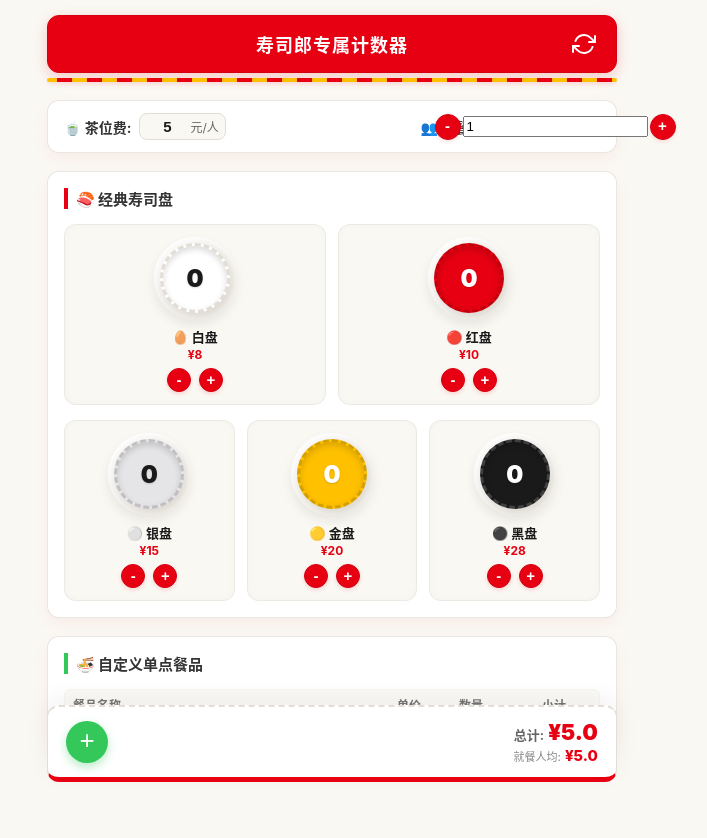
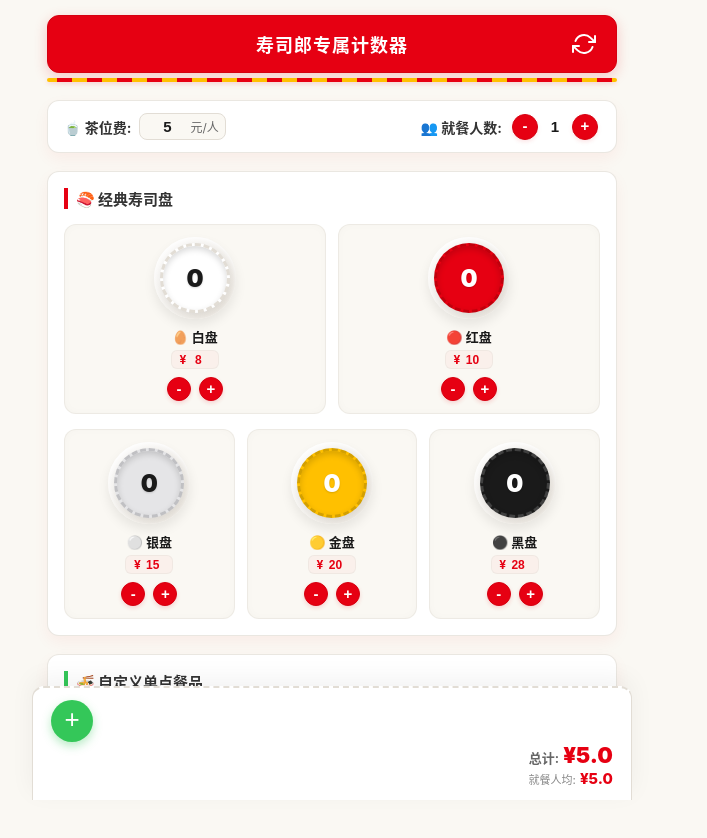
Before and after one commit to lukustar7/sushi-counter, a plain HTML site: page index.html in a window 1280 px wide. Shown: the whole page, without its empty margins (308-1015 px from the left). Drawn offline with Linux system fonts and the light colour scheme.

Commit message:
fix: 彻底消除多端适配Bug，新增彩盘价格自由修改与极速聚焦清零体验

```diff
--- a/index.html
+++ b/index.html
@@ -24,15 +24,16 @@
         <div class="config-item">
             <span class="config-label">🍵 茶位费:</span>
             <div class="price-input-wrapper">
-                <input type="number" id="tea-price" value="5" onchange="updateTeaConfig()">
+                <!-- 智能清零：在聚焦且值为 0 时自动帮用户清空输入框，失焦空值则自动回填默认值 -->
+                <input type="number" id="tea-price" value="5" onfocus="clearZero(this)" onblur="restoreZero(this, 5)" onchange="updateTeaConfig()">
                 <span class="unit">元/人</span>
             </div>
         </div>
         <div class="config-item">
             <span class="config-label">👥 就餐人数:</span>
-            <div class="qty-control">
+            <div class="dine-qty-control">
                 <button class="btn-minus" onclick="changeDineCount(-1)">-</button>
-                <input type="number" id="dine-count" value="1" min="1" onchange="updateTeaConfig()">
+                <input type="number" id="dine-count" class="input-qty" value="1" min="1" onfocus="clearZero(this)" onblur="restoreZero(this, 1)" onchange="updateTeaConfig()">
                 <button class="btn-plus" onclick="changeDineCount(1)">+</button>
             </div>
         </div>
@@ -53,7 +54,11 @@
                     </div>
                     <div class="plate-info">
                         <span class="plate-name">🥚 白盘</span>
-                        <span class="plate-price">¥8</span>
+                        <div class="plate-price-wrapper">
+                            <span>¥</span>
+                            <!-- 可自由编辑的拟真无边框单价输入框，支持自动聚焦清空 -->
+                            <input type="number" class="input-plate-price" id="price-white" value="8" onfocus="clearZero(this)" onblur="restoreZero(this, 8)" onchange="updateClassicPrice('white', this.value)">
+                        </div>
                     </div>
                     <div class="plate-actions">
                         <button class="btn-plate-minus" onclick="changeClassicQty('white', -1)">-</button>
@@ -69,7 +74,10 @@
                     </div>
                     <div class="plate-info">
                         <span class="plate-name">🔴 红盘</span>
-                        <span class="plate-price">¥10</span>
+                        <div class="plate-price-wrapper">
+                            <span>¥</span>
+                            <input type="number" class="input-plate-price" id="price-red" value="10" onfocus="clearZero(this)" onblur="restoreZero(this, 10)" onchange="updateClassicPrice('red', this.value)">
+                        </div>
                     </div>
                     <div class="plate-actions">
                         <button class="btn-plate-minus" onclick="changeClassicQty('red', -1)">-</button>
@@ -88,7 +96,10 @@
                     </div>
                     <div class="plate-info">
                         <span class="plate-name">⚪ 银盘</span>
-                        <span class="plate-price">¥15</span>
+                        <div class="plate-price-wrapper">
+                            <span>¥</span>
+                            <input type="number" class="input-plate-price" id="price-silver" value="15" onfocus="clearZero(this)" onblur="restoreZero(this, 15)" onchange="updateClassicPrice('silver', this.value)">
+                        </div>
                     </div>
                     <div class="plate-actions">
                         <button class="btn-plate-minus" onclick="changeClassicQty('silver', -1)">-</button>
@@ -103,7 +114,10 @@
                     </div>
                     <div class="plate-info">
                         <span class="plate-name">🟡 金盘</span>
-                        <span class="plate-price">¥20</span>
+                        <div class="plate-price-wrapper">
+                            <span>¥</span>
+                            <input type="number" class="input-plate-price" id="price-gold" value="20" onfocus="clearZero(this)" onblur="restoreZero(this, 20)" onchange="updateClassicPrice('gold', this.value)">
+                        </div>
                     </div>
                     <div class="plate-actions">
                         <button class="btn-plate-minus" onclick="changeClassicQty('gold', -1)">-</button>
@@ -118,7 +132,10 @@
                     </div>
                     <div class="plate-info">
                         <span class="plate-name">⚫ 黑盘</span>
-                        <span class="plate-price">¥28</span>
+                        <div class="plate-price-wrapper">
+                            <span>¥</span>
+                            <input type="number" class="input-plate-price" id="price-black" value="28" onfocus="clearZero(this)" onblur="restoreZero(this, 28)" onchange="updateClassicPrice('black', this.value)">
+                        </div>
                     </div>
                     <div class="plate-actions">
                         <button class="btn-plate-minus" onclick="changeClassicQty('black', -1)">-</button>
@@ -149,7 +166,7 @@
 
     <!-- 底部操作栏 (添加自定义 + 账单总计 + 人均消费) -->
     <footer class="app-footer">
-        <button onclick="addCustomRow()" class="btn-add-row" title="添加自定义餐品">+</button>
+        <button onclick="addCustomRow()" class="btn-add-row" title="添加自定义餐点">+</button>
         <div class="bill-summary">
             <div class="total-display">
                 <span class="label">总计:</span>
--- a/script.js
+++ b/script.js
@@ -1,5 +1,5 @@
 // ==========================================================
-// 🍣 寿司计数器 2.0 核心业务逻辑脚本 (Sushiro Board)
+// 🍣 寿司计数器 2.1 核心业务逻辑脚本 (Sushiro Board)
 // ==========================================================
 
 // 经典寿司盘默认配置（白、红、银、金、黑五色，分别匹配 8/10/15/20/28 元）
@@ -25,7 +25,7 @@ const BEAUTIFUL_COLORS = [
 
 // 全局状态管理 State
 let state = {
-    classicPlates: {}, // 经典寿司盘数量管理
+    classicPlates: {}, // 经典寿司盘数量及单价管理
     customItems: [],   // 用户自定义单点餐品行
     teaPrice: 5,       // 茶位费单价（默认 5 元/人）
     dineCount: 1       // 就餐人数（默认 1 人）
@@ -46,7 +46,7 @@ function init() {
     document.getElementById('tea-price').value = state.teaPrice;
     document.getElementById('dine-count').value = state.dineCount;
 
-    // 2. 从 LocalStorage 恢复经典盘子数据，若无则使用默认零盘初始化
+    // 2. 从 LocalStorage 恢复经典盘子数据（含自定义单价），若无则使用默认零盘初始化
     const savedClassicData = localStorage.getItem('sushi_classic_plates');
     if (savedClassicData) {
         state.classicPlates = JSON.parse(savedClassicData);
@@ -56,6 +56,14 @@ function init() {
         }
     } else {
         state.classicPlates = JSON.parse(JSON.stringify(DEFAULT_CLASSIC_PLATES));
+    }
+
+    // 将恢复出来的经典盘子单价实时同步回对应的 input 输入框中
+    for (const color in state.classicPlates) {
+        const priceInput = document.getElementById(`price-${color}`);
+        if (priceInput) {
+            priceInput.value = state.classicPlates[color].price;
+        }
     }
 
     // 3. 从 LocalStorage 恢复自定义餐品行
@@ -102,6 +110,22 @@ function changeClassicQty(color, delta) {
 
         saveState();
         renderAll();
+    }
+}
+
+/**
+ * 允许用户手动修改经典彩盘的单价（支持景区/折扣店等自定义定价）
+ * @param {string} color 盘子颜色键值
+ * @param {string} newPrice 用户输入的新单价
+ */
+function updateClassicPrice(color, newPrice) {
+    if (state.classicPlates[color]) {
+        let price = parseFloat(newPrice);
+        if (isNaN(price) || price < 0) price = 0; // 容错处理：不合法单价设为 0
+        state.classicPlates[color].price = price;
+
+        saveState();
+        updateTotal();
     }
 }
 
@@ -153,10 +177,10 @@ function renderCustomList() {
         // 设置侧边盘子装饰条颜色的 CSS 变量
         row.style.setProperty('--row-color', item.color || '#ccc');
 
-        // 动态注入横行结构（支持名称修改、单价修改、加减计数和小计）
+        // 动态注入横行结构（在价格框中追加 onfocus="clearZero(this)" 等智能清零功能，免去手动按退格键退掉 0 元的繁琐操作）
         row.innerHTML = `
             <input type="text" class="input-name" value="${item.name}" placeholder="餐品名称" onchange="updateCustomItem(${index}, 'name', this.value)">
-            <input type="number" class="input-price" value="${item.price}" placeholder="0" onchange="updateCustomItem(${index}, 'price', this.value)">
+            <input type="number" class="input-price" value="${item.price}" placeholder="0" onfocus="clearZero(this)" onblur="restoreZero(this, 0)" onchange="updateCustomItem(${index}, 'price', this.value)">
 
             <div class="qty-control">
                 <button class="btn-minus" onclick="changeCustomQty(${index}, -1)">-</button>
@@ -169,6 +193,29 @@ function renderCustomList() {
         `;
         container.appendChild(row);
     });
+}
+
+/**
+ * 智能清空输入框默认零值（多平台全兼容实现）
+ * @param {HTMLInputElement} input 输入框对象
+ */
+function clearZero(input) {
+    if (input.value === '0') {
+        input.value = '';
+    }
+}
+
+/**
+ * 失焦时若内容为空则自动填补默认值，防止账单数据破损
+ * @param {HTMLInputElement} input 输入框对象
+ * @param {number} defaultValue 默认填补的值
+ */
+function restoreZero(input, defaultValue) {
+    if (input.value.trim() === '') {
+        input.value = defaultValue;
+        // 触发一次值更新计算
+        input.dispatchEvent(new Event('change'));
+    }
 }
 
 /**
@@ -197,7 +244,7 @@ function changeCustomQty(index, delta) {
 }
 
 /**
- * 新增一行自定义单点餐品
+ * 新增一行自定义单点餐品（体验优化：默认价格为 0 元，但因为有聚焦自动清空，用户输入极度丝滑）
  */
 function addCustomRow() {
     const newId = Date.now();
@@ -268,7 +315,7 @@ function saveState() {
 }
 
 /**
- * 重置所有数据（恢复初始收银面板设定：经典五盘归零、茶位5元、人数1人、清空单点行）
+ * 重置所有数据（恢复初始收银面板设定：经典五盘价格和数量归零/默认、茶位5元、人数1人、清空单点行）
  */
 function resetAll() {
     if (confirm('确定要重置所有点单数据吗？这将恢复到默认的 1 人就餐及零消费。')) {
@@ -277,9 +324,15 @@ function resetAll() {
         state.customItems = [];
         state.classicPlates = JSON.parse(JSON.stringify(DEFAULT_CLASSIC_PLATES));
 
-        // 更新 DOM
+        // 更新 DOM 输入框的价值
         document.getElementById('tea-price').value = 5;
         document.getElementById('dine-count').value = 1;
+        for (const color in state.classicPlates) {
+            const priceInput = document.getElementById(`price-${color}`);
+            if (priceInput) {
+                priceInput.value = state.classicPlates[color].price;
+            }
+        }
 
         saveState();
         renderAll();
--- a/style.css
+++ b/style.css
@@ -1,5 +1,5 @@
 /* ==========================================================
-// 🍣 寿司计数器 2.0「正宗寿司郎收收银版」全局样式表 (Sushiro Board)
+// 🍣 寿司计数器 2.1「正宗寿司郎收银版」全局样式表 (Sushiro Board)
 // ========================================================== */
 
 :root {
@@ -27,7 +27,7 @@ body {
     font-family: var(--font-family);
     margin: 0;
     padding: 15px;
-    padding-bottom: 120px; /* 留出底部结算面板的高度 */
+    padding-bottom: 140px; /* 增大底部间距，完全防止最后一项被底部小票栏挡住 */
     transition: background 0.3s, color 0.3s;
     max-width: 600px; /* 适配移动端的最佳居中宽度 */
     margin: 0 auto;
@@ -151,6 +151,15 @@ body {
     margin-left: 2px;
 }
 
+/* 👥 人数加减器专属高兼容性容器，强力防止 WebKit/Safari input 撑开 */
+.dine-qty-control {
+    width: 90px;
+    display: flex;
+    align-items: center;
+    gap: 2px;
+    justify-content: center;
+}
+
 /* ================= 经典寿司盘快捷网格区 ================= */
 .classic-plates-section {
     background: var(--row-bg);
@@ -246,8 +255,9 @@ body {
 .plate-info {
     display: flex;
     flex-direction: column;
-    margin-bottom: 6px;
-    gap: 1px;
+    align-items: center;
+    margin-bottom: 8px;
+    gap: 2px;
 }
 
 .plate-name {
@@ -256,10 +266,38 @@ body {
     color: #1A1A1A;
 }
 
-.plate-price {
+/* 💵 可编辑拟真单价输入框样式 */
+.plate-price-wrapper {
+    display: flex;
+    align-items: center;
+    justify-content: center;
     font-size: 12px;
     font-weight: 700;
     color: #E60012;
+    background: rgba(230, 0, 18, 0.03); /* 微红提示背景 */
+    border: 1px solid rgba(226, 221, 213, 0.4);
+    border-radius: 6px;
+    padding: 1px 4px;
+    width: 48px;
+    margin-top: 2px;
+}
+
+.input-plate-price {
+    width: 24px;
+    border: none !important;
+    background: transparent !important;
+    color: #E60012;
+    font-size: 12px;
+    font-weight: 800;
+    text-align: center;
+    padding: 0 !important;
+    margin: 0 !important;
+}
+
+.input-plate-price:focus {
+    outline: none !important;
+    background: rgba(230, 0, 18, 0.08) !important;
+    border-radius: 3px;
 }
 
 /* 经典盘加减触控区 */
@@ -461,27 +499,27 @@ body {
     transition: transform 0.1s cubic-bezier(0.175, 0.885, 0.32, 1.275), background 0.2s, border 0.2s, box-shadow 0.2s;
 }
 
-/* ================= 底部小票质感账单面板 ================= */
+/* ================= 底部小票贴底面板 (彻底消灭多平台穿模) ================= */
 .app-footer {
     position: fixed;
-    bottom: 18px;
-    left: 15px;
-    right: 15px;
-    background: var(--row-bg);
+    bottom: 0;                      /* 彻底贴紧屏幕底部，防止文字溢出露怯 */
+    left: 50%;                      /* 水平居中核心：在大屏/折叠屏/平板上也能绝对居中 */
+    transform: translateX(-50%);
+    width: 100%;
+    max-width: 600px;               /* 严格跟随 body 的最大宽度 */
+    background: var(--row-bg);      /* 纯白实体背景，完美遮挡一切文字 */
     padding: 12px 18px;
-    border-radius: var(--row-radius);
-    display: flex;
-    justify-content: space-between;
-    align-items: center;
-    /* 小票质感设计：虚线分割顶边 + 寿司大红粗底边 */
-    border-top: 2.5px dashed #E2DDD5;
+
+    /* 极致高兼容性安全区适配：完美适配带刘海的苹果/安卓全面屏，普通老安卓则优雅回退 */
+    padding-bottom: calc(12px + env(safe-area-inset-bottom, 0px));
+
+    border-top: 2.5px dashed #E2DDD5; /* 小票撕口虚线顶边 */
     border-left: 1px solid #E2DDD5;
     border-right: 1px solid #E2DDD5;
-    border-bottom: 5px solid #E60012;
+    border-bottom: none;            /* 贴底无需底粗边 */
     box-shadow: 0 -8px 24px rgba(0, 0, 0, 0.05);
     z-index: 100;
-    max-width: 570px;
-    margin: 0 auto;
+    border-radius: 12px 12px 0 0;   /* 仅顶部两角保留圆角 */
 }
 
 .btn-add-row {
@@ -550,12 +588,12 @@ body {
     font-weight: 800;
 }
 
-/* 隐藏自带的 number 输入框调节箭头 */
+/* ================= 隐藏所有设备/平台浏览器内置的 number 输入框调节箭头，保证纯粹外观 ================= */
 input[type=number]::-webkit-inner-spin-button,
 input[type=number]::-webkit-outer-spin-button {
-    -webkit-appearance: none;
-    margin: 0;
+    -webkit-appearance: none !important;
+    margin: 0 !important;
 }
 input[type=number] {
-    -moz-appearance: textfield;
+    -moz-appearance: textfield !important; /* 针对 Firefox 隐藏箭头 */
 }
```
Also changed, not shown: CHANGELOG.md.
